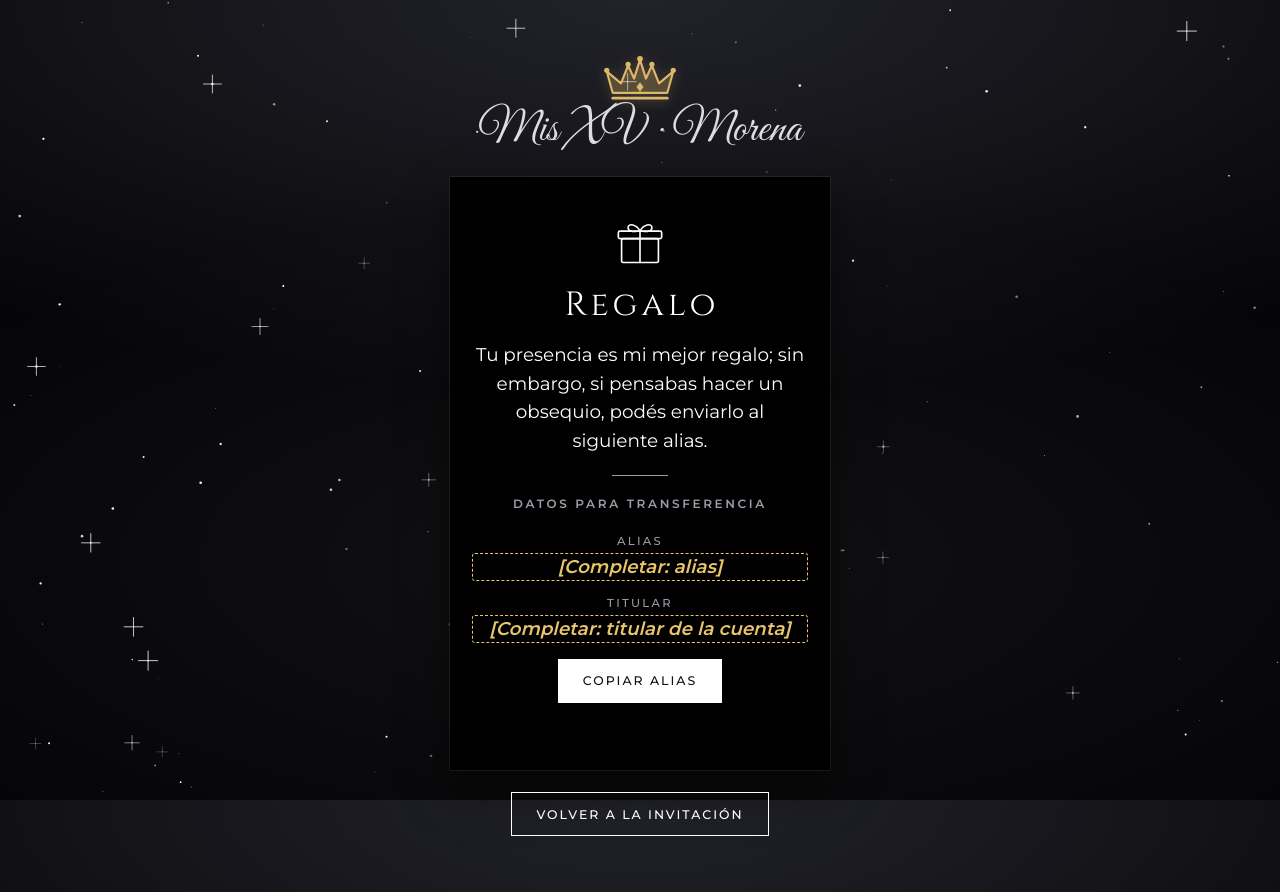
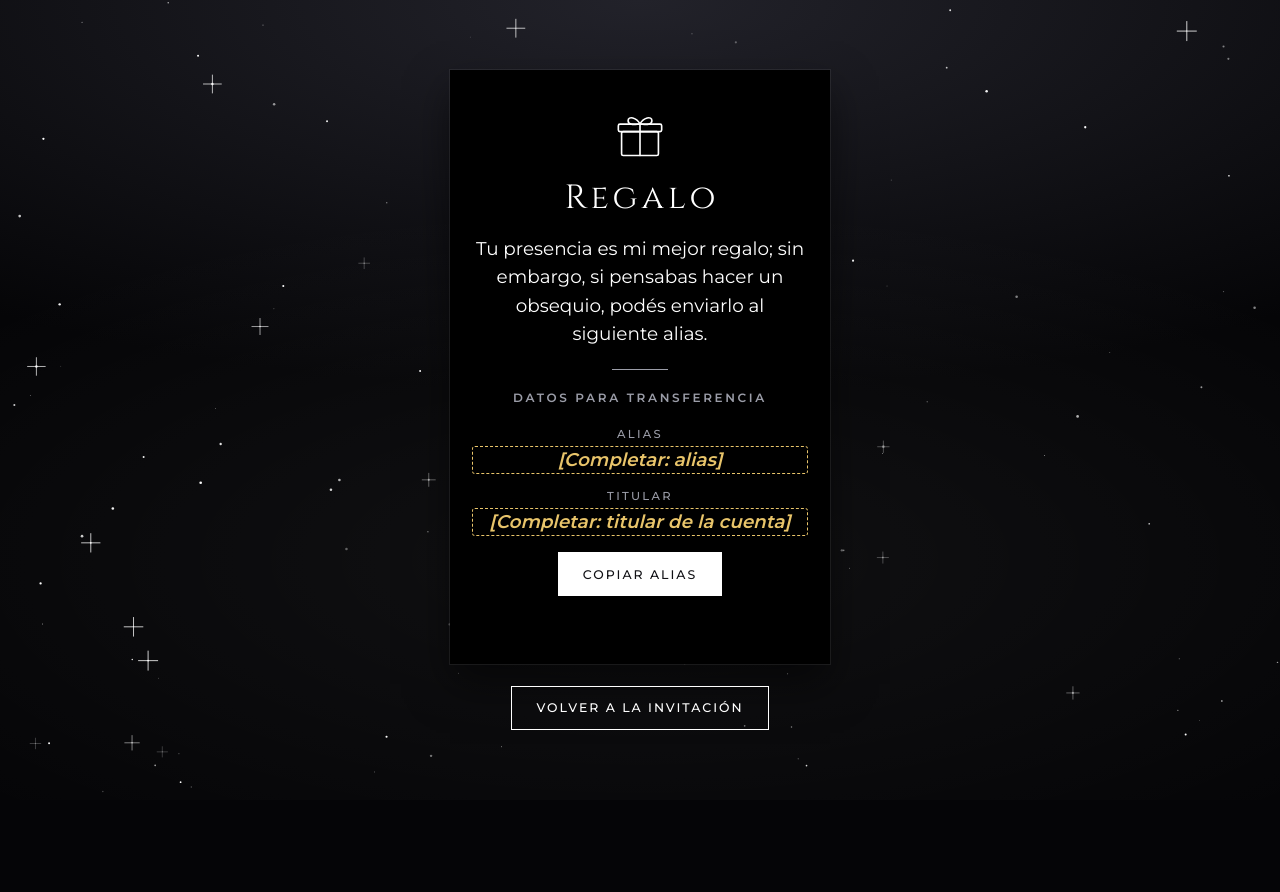
Before and after one commit to paalanis/tarjetaMore, a website: page docs/transferencia/index.html in a window 1280 px wide. After the commit the page ends 800 px from the top, so only its background shows below. Drawn offline with Linux system fonts and the light colour scheme.

Commit message:
style: drop the crown and title from the info pages

```diff
--- a/docs/transferencia/index.html
+++ b/docs/transferencia/index.html
@@ -18,10 +18,10 @@
 <body>
 <link rel="preconnect" href="https://fonts.googleapis.com">
 <link rel="preconnect" href="https://fonts.gstatic.com" crossorigin>
-<link rel="stylesheet" href="https://fonts.googleapis.com/css2?family=Cinzel:wght@400;500&family=Great+Vibes&family=Montserrat:wght@200;400;500;600&display=swap">
+<link rel="stylesheet" href="https://fonts.googleapis.com/css2?family=Cinzel:wght@400;500&family=Montserrat:wght@200;400;500;600&display=swap">
 <style>
   /* Info page linked from the Canva invitation's "DATOS PARA TRANSFERENCIA" button. Same palette and type as
-     invitation.html: black and silver disco, with the gold crown as the single warm accent. */
+     invitation.html: black and silver disco. */
   :root {
     --night: #050507;
     --night-glow: #22222a;
@@ -31,10 +31,8 @@
     --silver: #dcdde3;
     --silver-deep: #9b9da8;
     --white: #ffffff;
-    --gold: #dcb86a;
     --placeholder: #e8c46a;
     --font-display: "Cinzel", "Trajan Pro", Georgia, serif;
-    --font-script: "Great Vibes", "Snell Roundhand", "Apple Chancery", cursive;
     --font-body: "Montserrat", "Helvetica Neue", Arial, sans-serif;
     color-scheme: dark;
   }
@@ -71,28 +69,6 @@
     gap: 22px;
     padding: 56px max(16px, env(safe-area-inset-right, 0px)) 56px max(16px, env(safe-area-inset-left, 0px));
     text-align: center;
-  }
-
-  .masthead {
-    display: grid;
-    justify-items: center;
-    gap: 2px;
-  }
-
-  .crown {
-    display: block;
-    width: 76px;
-    color: var(--gold);
-    filter: drop-shadow(0 2px 6px rgba(220, 184, 106, 0.35));
-  }
-
-  .script {
-    margin: 0;
-    font-family: var(--font-script);
-    font-weight: 400;
-    font-size: clamp(2.1rem, 10vw, 2.8rem);
-    line-height: 1.1;
-    color: var(--silver);
   }
 
   .panel {
@@ -225,27 +201,9 @@
   }
 </style>
 
-<svg width="0" height="0" style="position: absolute" aria-hidden="true" focusable="false">
-  <symbol id="crown" viewBox="0 0 64 40">
-    <path d="M9 31 L4 13 L16 23 L22 8 L27 19 L32 3 L37 19 L42 8 L48 23 L60 13 L55 31 Z"
-      fill="currentColor" fill-opacity="0.22" stroke="currentColor" stroke-width="1.8" stroke-linejoin="round"/>
-    <path d="M9 35.5 H55" stroke="currentColor" stroke-width="2.2" stroke-linecap="round"/>
-    <g fill="currentColor">
-      <circle cx="4" cy="12" r="2.2"/><circle cx="22" cy="7" r="2.2"/><circle cx="32" cy="2.4" r="2.4"/>
-      <circle cx="42" cy="7" r="2.2"/><circle cx="60" cy="12" r="2.2"/>
-      <path d="M32 22 L35 26 L32 30 L29 26 Z"/>
-    </g>
-  </symbol>
-</svg>
-
 <canvas class="sky" id="sky" aria-hidden="true"></canvas>
 
 <main class="page">
-  <header class="masthead">
-    <svg class="crown" viewBox="0 0 64 40" aria-hidden="true" focusable="false"><use href="#crown"/></svg>
-    <p class="script">Mis XV · Morena</p>
-  </header>
-
   <section class="panel" aria-labelledby="pageTitle">
     <svg class="icon" viewBox="0 0 48 48" fill="none" stroke="currentColor" stroke-width="1.5" stroke-linecap="round" stroke-linejoin="round" aria-hidden="true" focusable="false">
       <rect x="7" y="20" width="34" height="22" rx="1.5"/>
```
Also changed, not shown: docs/restricciones/index.html (+2 -44 lines), odd/tasks/canva-invitation-links.md (+3 -0 lines), prototype/restrictions.html (+2 -44 lines), prototype/transfer.html (+2 -44 lines).
